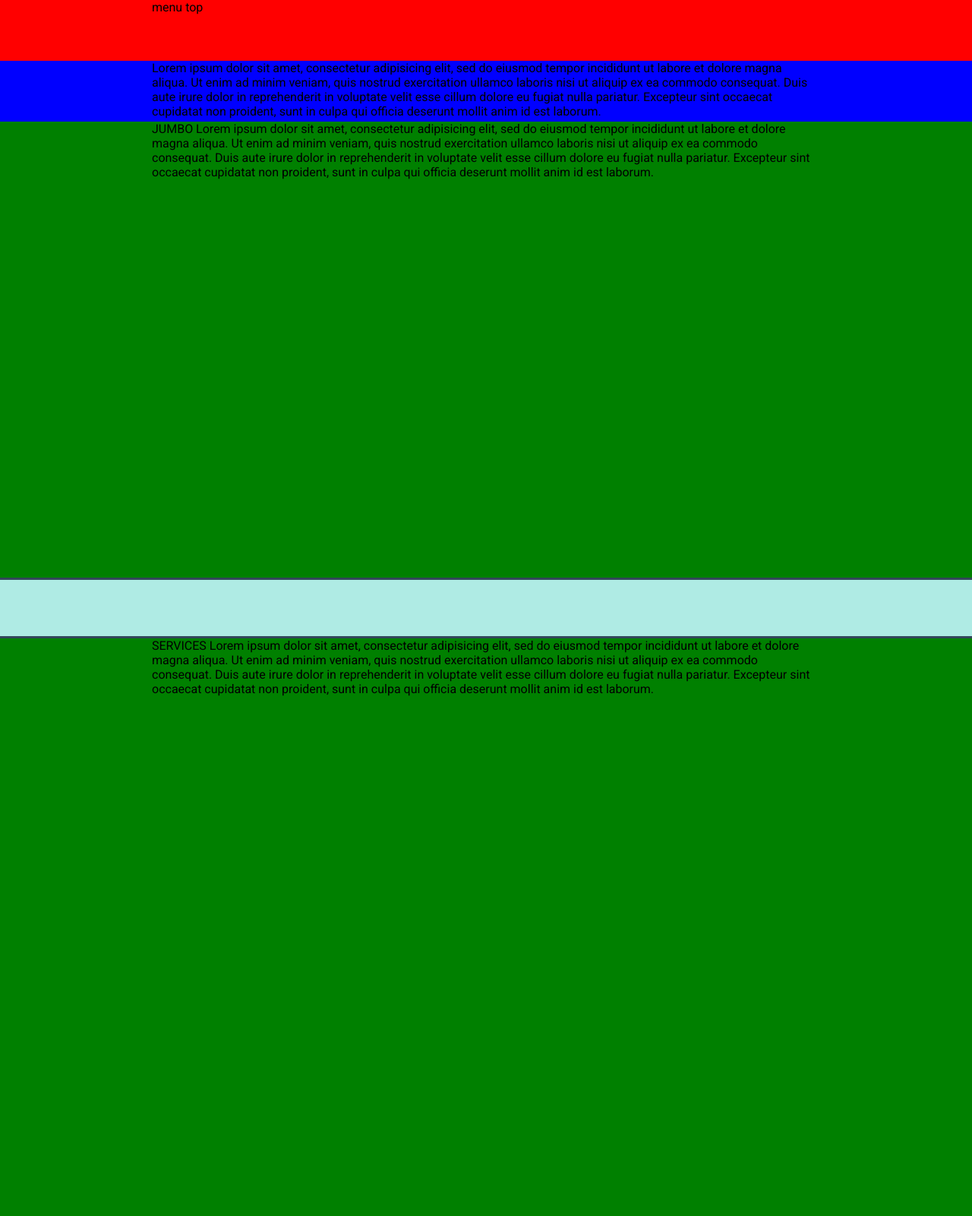
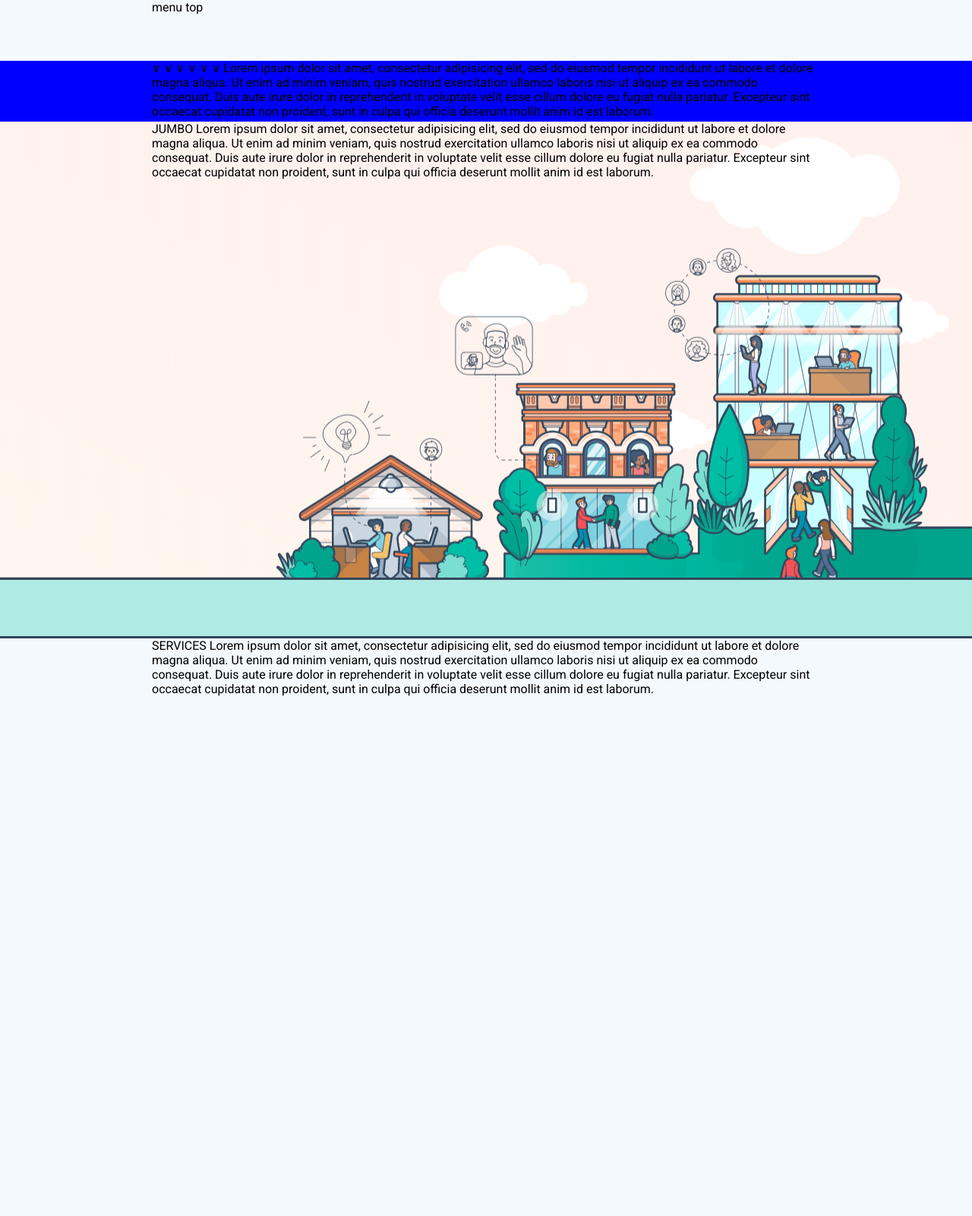
Before and after one commit to marcopa84/html-css-hubspot, a plain HTML site: page index.html in a window 1280 px wide. Shown: the top 1600 px of the page at 76% size. Drawn offline with Linux system fonts and the light colour scheme.

Commit message:
cambiati background

```diff
--- a/css/style.css
+++ b/css/style.css
@@ -41,7 +41,7 @@ h5{
 /* REGOLE MENU */
 .menu_top{
   height: 80px;
-  background-color: red;
+  background-color: #F4F9FD;
 }
 .menu_bottom{
   height: 80px;
@@ -51,7 +51,10 @@ h5{
 /* REGOLE MAIN */
 .jumbo{
   height: 600px;
-  background-color: green;
+  background-image: url(../img/jumbotron.png);
+  background-position: 100% 13%;
+  background-repeat: no-repeat;
+  background-color: #FFF4EE;
 }
 .banner_empty{
   height: 80px;
@@ -62,11 +65,11 @@ h5{
 }
 .services{
   height: 900px;
-  background-color: green;
+  background-color: #F4F9FD;
 }
 .numbers{
   height: 700px;
-  background-color: red;
+  background-image: linear-gradient(45deg, #00a4bd, #00bda5);
 }
 .partners{
   height: 700px;
@@ -75,7 +78,7 @@ h5{
 /* REGOLE FOOTER */
 .footer_top{
   height: 300px;
-  background-color: red;
+  background-color: #32495B;
 }
 .footer_bottom{
   height: 200px;
--- a/index.html
+++ b/index.html
@@ -3,13 +3,14 @@
   <head>
     <meta charset="utf-8">
     <link href="https://fonts.googleapis.com/css?family=Roboto:400,700&display=swap" rel="stylesheet">
+    <link rel="stylesheet" href="https://cdnjs.cloudflare.com/ajax/libs/font-awesome/5.11.2/css/all.css" />
     <link rel="stylesheet" href="css/style.css">
     <title>HubSpot</title>
   </head>
   <body>
     <header>
       <div class="menu_top padding_default">menu top</div>
-      <div class="menu_bottom padding_default">Lorem ipsum dolor sit amet, consectetur adipisicing elit, sed do eiusmod tempor incididunt ut labore et dolore magna aliqua. Ut enim ad minim veniam, quis nostrud exercitation ullamco laboris nisi ut aliquip ex ea commodo consequat. Duis aute irure dolor in reprehenderit in voluptate velit esse cillum dolore eu fugiat nulla pariatur. Excepteur sint occaecat cupidatat non proident, sunt in culpa qui officia deserunt mollit anim id est laborum.</div>
+      <div class="menu_bottom padding_default">&or;	&or;	&or;	&or;	&or;	&or;	Lorem ipsum dolor sit amet, consectetur adipisicing elit, sed do eiusmod tempor incididunt ut labore et dolore magna aliqua. Ut enim ad minim veniam, quis nostrud exercitation ullamco laboris nisi ut aliquip ex ea commodo consequat. Duis aute irure dolor in reprehenderit in voluptate velit esse cillum dolore eu fugiat nulla pariatur. Excepteur sint occaecat cupidatat non proident, sunt in culpa qui officia deserunt mollit anim id est laborum.</div>
     </header>
     <main>
       <div class="jumbo padding_default">JUMBO      Lorem ipsum dolor sit amet, consectetur adipisicing elit, sed do eiusmod tempor incididunt ut labore et dolore magna aliqua. Ut enim ad minim veniam, quis nostrud exercitation ullamco laboris nisi ut aliquip ex ea commodo consequat. Duis aute irure dolor in reprehenderit in voluptate velit esse cillum dolore eu fugiat nulla pariatur. Excepteur sint occaecat cupidatat non proident, sunt in culpa qui officia deserunt mollit anim id est laborum.</div>
```
